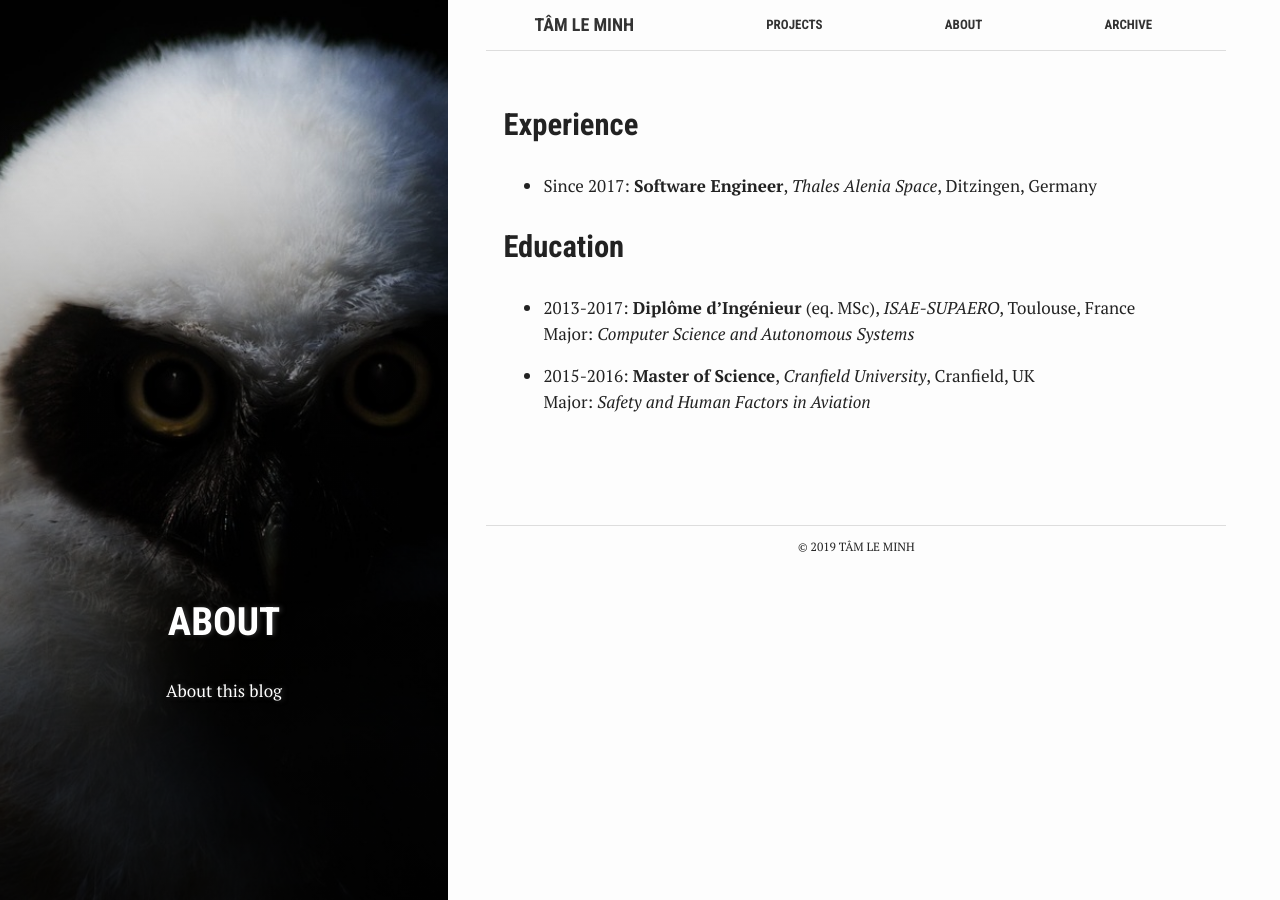
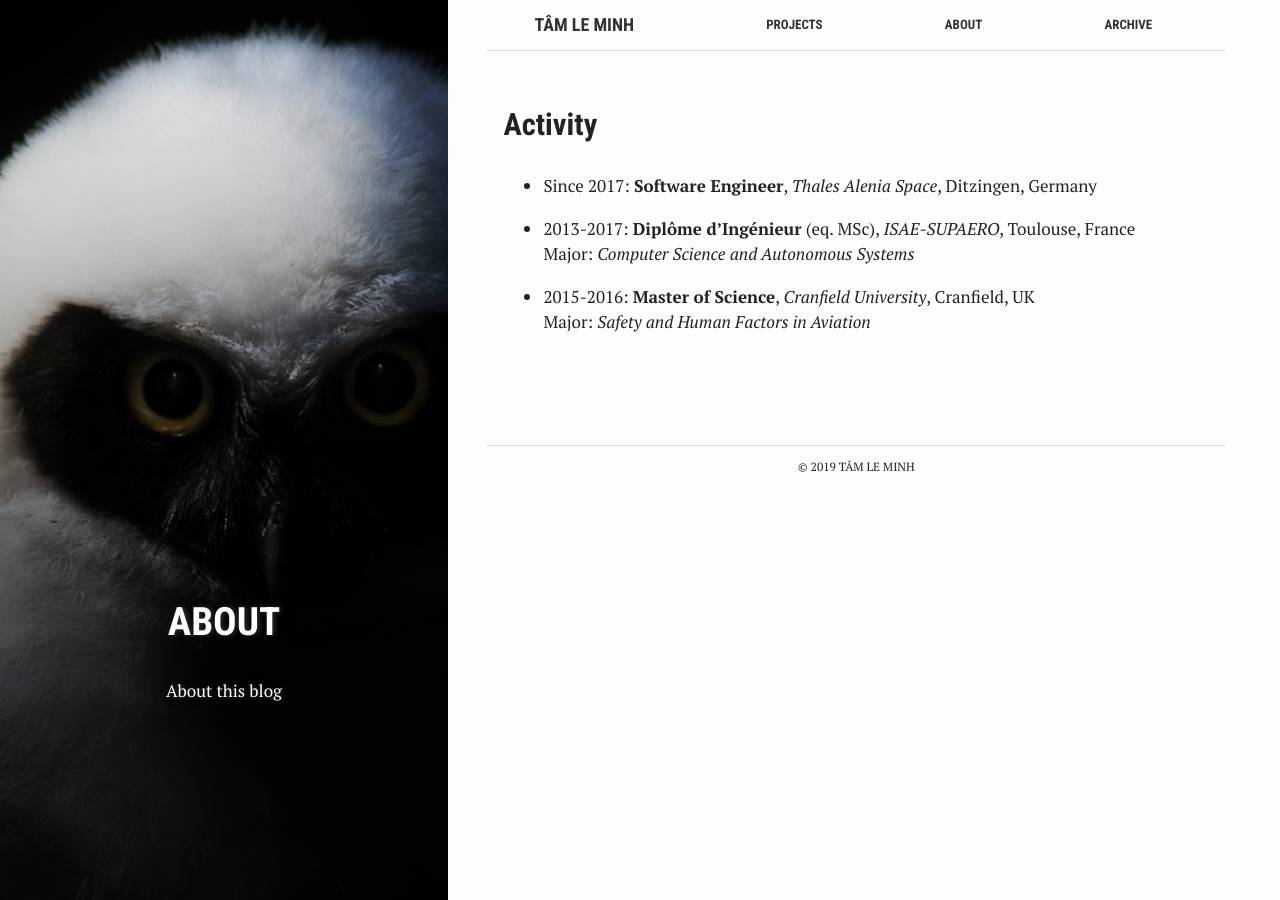
Before and after one commit to tam-leminh/tam-leminh.github.io_old, a Jekyll site: the page built from 2-about.md, in a window 1280 px wide. Built offline with Jekyll 4.4.1, drawn with Linux system fonts in a browser that asks for light colours.

Commit message:
FIX small errors

```diff
--- a/2-about.md
+++ b/2-about.md
@@ -8,11 +8,9 @@ summary: "About this blog"
 active: about
 ---
 
-## Experience
+## Activity
 
 - Since 2017: **Software Engineer**, *Thales Alenia Space*, Ditzingen, Germany
-
-## Education
 
 - 2013-2017: **Diplôme d'Ingénieur** (eq. MSc), *ISAE-SUPAERO*, Toulouse, France
 Major: *Computer Science and Autonomous Systems*
--- a/index.html
+++ b/index.html
@@ -8,7 +8,7 @@ summary: "Software Engineer"
 
 <h1>Welcome!</h1>
 
-I, my name is Tâm Le Minh. I am a Software Engineer based in Stuttgart, Germany.
+Hi, my name is Tâm Le Minh. I am a Software Engineer based in Stuttgart, Germany.
 I am using this website to share about my favourite projects. You can check them out in the
 Projects section. I hope you enjoy them! Also, you can find more info about me in the About
 section.
```
